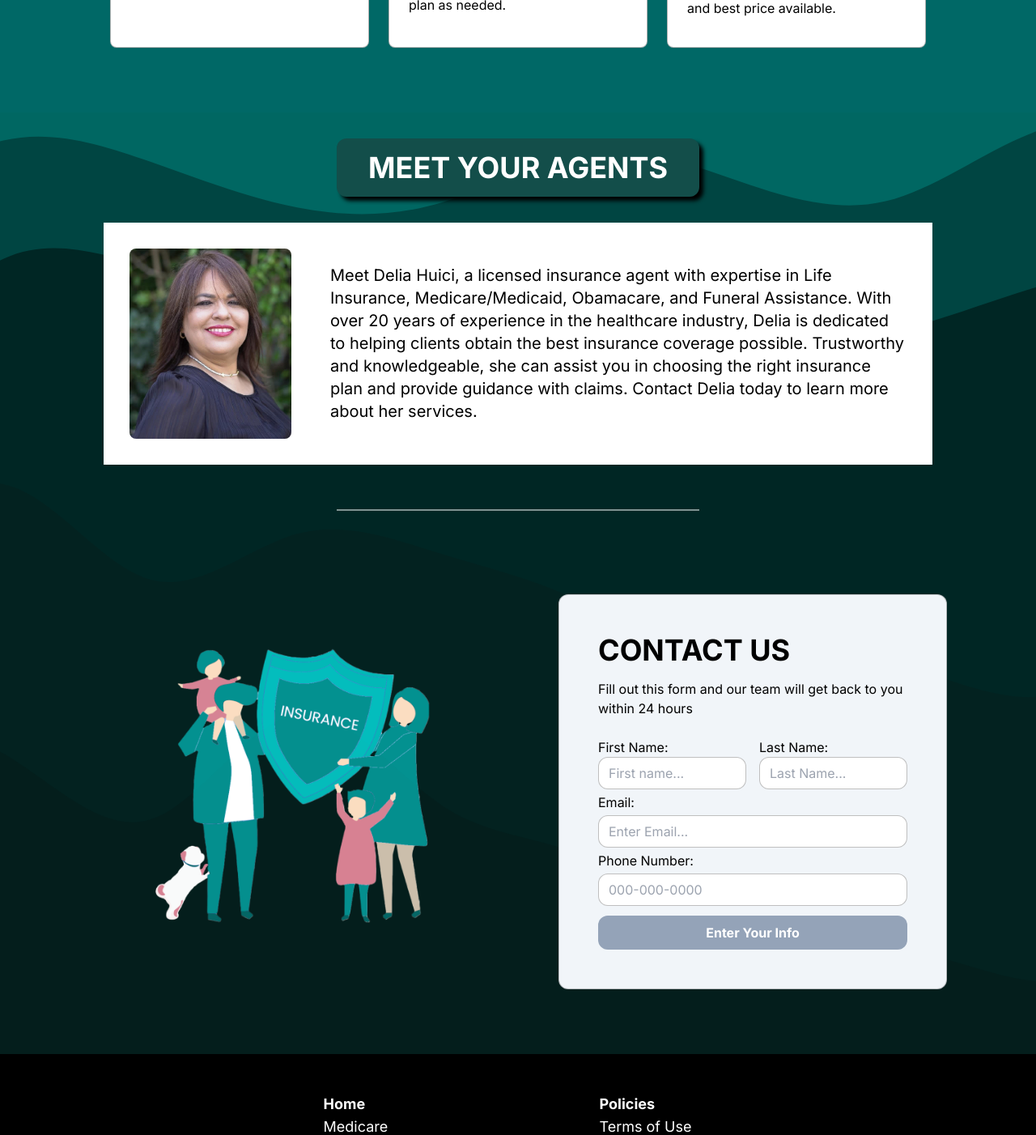
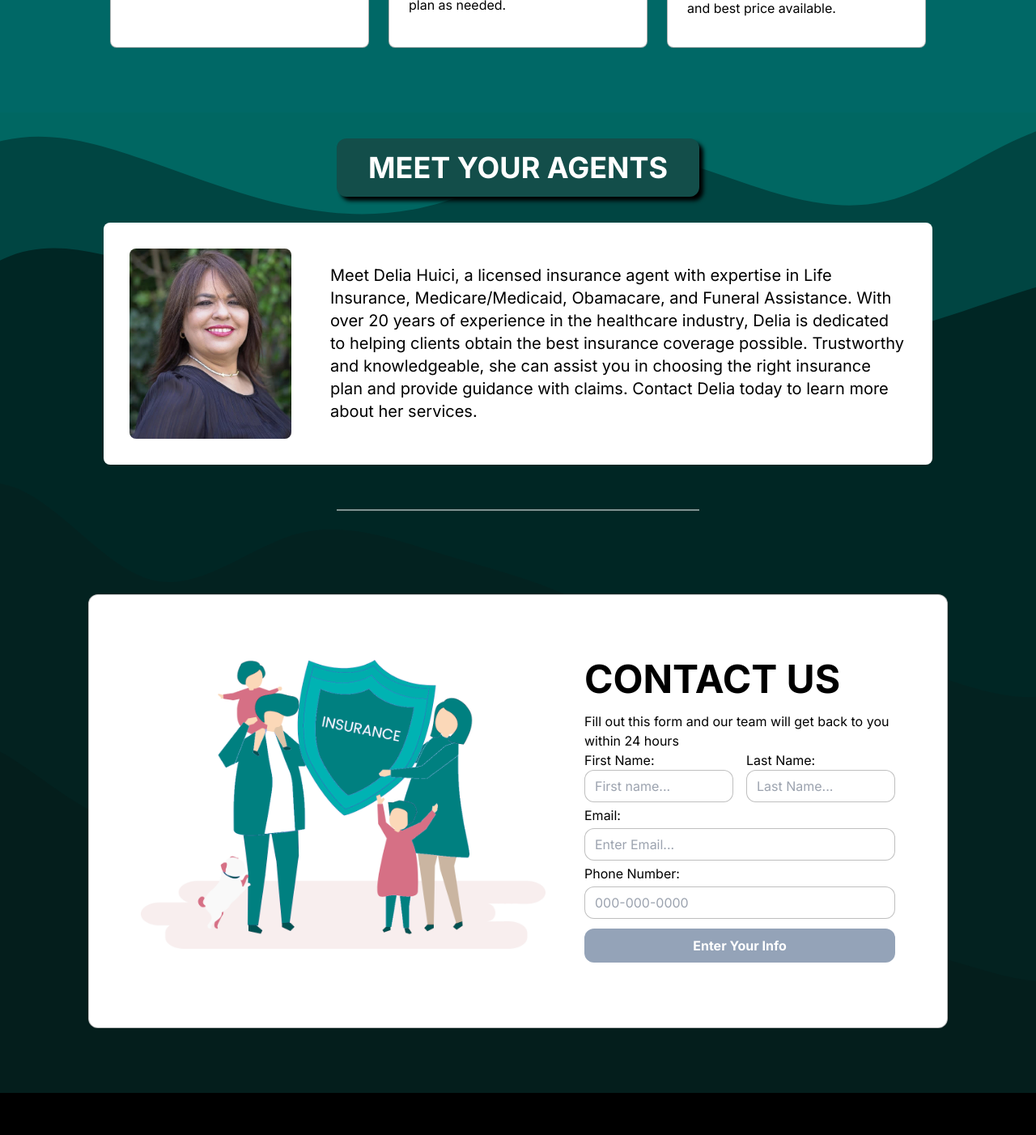
Before and after one commit to ballinyouup/leainsurance, a Next.js app: page / in a window 1280 px wide. Shown: the part 1666-3068 px from the top of the page at 81% size. Built offline with nearby package versions, Linux system fonts and the light colour scheme.

Commit message:
fixed responsive and card

```diff
--- a/app/components/Home/AboutSection/AboutSection.tsx
+++ b/app/components/Home/AboutSection/AboutSection.tsx
@@ -6,7 +6,7 @@ const AboutSection = () => {
 			<span className="z-10 w-full max-w-md rounded-xl bg-teal-900 p-4 text-center text-4xl font-bold uppercase text-white shadow-[5px_5px_5px] shadow-black">
 				Meet your Agents
 			</span>
-			<div className="z-10 flex w-full max-w-5xl flex-col items-center gap-12 bg-white p-8 lg:flex-row">
+			<div className="z-10 flex w-fit max-w-5xl flex-col items-center gap-12 rounded-lg bg-white p-8 lg:w-full lg:flex-row">
 				<Image
 					src={"/delia.jpg"}
 					alt={"Delia Huici Picture"}
--- a/app/components/Home/ContactSection/ContactCard.tsx
+++ b/app/components/Home/ContactSection/ContactCard.tsx
@@ -3,7 +3,7 @@ import { useState } from "react";
 import { toast } from "react-hot-toast";
 import { z } from "zod";
 import LoadingSpinner from "../../Loading/LoadingSpinner";
-
+import Image from "next/image";
 const firstName = z.string().min(2).max(32);
 const lastName = z.string().min(2).max(32);
 const email = z.string().email("Invalid Email").min(4).max(48);
@@ -57,9 +57,17 @@ const ContactCard = () => {
 	};
 
 	return (
-		<div className="z-10 flex h-full w-120 flex-col items-start justify-start gap-6 rounded-xl border border-black border-opacity-25 bg-slate-100 p-6 sm:p-12">
+		<div className="z-10 flex h-full w-fit flex-row items-start justify-start rounded-xl border border-black border-opacity-25 bg-white px-10 py-8 lg:w-fit lg:gap-12 lg:px-16 lg:py-20">
+			<Image
+				src="/family.png"
+				alt="Family Image"
+				width={500}
+				height={500}
+				className="z-10 hidden lg:block"
+			/>
+			<div>
 				<div className="flex w-full max-w-sm flex-col gap-4">
-				<span className="text-4xl font-bold uppercase text-black">
+					<span className="text-5xl font-bold uppercase text-black">
 						Contact Us
 					</span>
 					<span>
@@ -171,6 +179,7 @@ const ContactCard = () => {
 					</button>
 				</div>
 			</div>
+		</div>
 	);
 };
 
--- a/app/components/Home/ContactSection/ContactSection.tsx
+++ b/app/components/Home/ContactSection/ContactSection.tsx
@@ -1,27 +1,17 @@
 import ContactCard from "./ContactCard";
-import Image from "next/image";
 
 const ContactSection = () => {
 	return (
 		<section className="relative flex h-full w-full items-center justify-center gap-20 px-5 lg:flex-row lg:py-20">
-			<Image
-				src="/family.png"
-				alt="Family Image"
-				width={500}
-				height={500}
-				className="z-10 hidden mix-blend-screen lg:block"
-			/>
 			<ContactCard />
 
 			<svg
 				id="visual"
 				viewBox="0 0 960 540"
-				width="2000"
-				height="1600"
 				xmlns="http://www.w3.org/2000/svg"
 				xmlnsXlink="http://www.w3.org/1999/xlink"
 				version="1.1"
-				className="absolute -top-[725px] z-0 -scale-y-125"
+				className="absolute -top-[950px] z-0 h-[1600px] w-[2000px] -scale-y-125 max-[530px]:-top-[2000px] max-[530px]:h-[4000px] max-[530px]:w-[3200px] max-[364px]:-top-[2400px] lg:-top-[725px]"
 			>
 				<path
 					d="M0 87L14.5 107.8C29 128.7 58 170.3 87.2 190.2C116.3 210 145.7 208 174.8 194.5C204 181 233 156 262 163.2C291 170.3 320 209.7 349 213.2C378 216.7 407 184.3 436.2 169.2C465.3 154 494.7 156 523.8 143.5C553 131 582 104 611 96.7C640 89.3 669 101.7 698 101.7C727 101.7 756 89.3 785.2 86.7C814.3 84 843.7 91 872.8 99C902 107 931 116 945.5 120.5L960 125L960 0L945.5 0C931 0 902 0 872.8 0C843.7 0 814.3 0 785.2 0C756 0 727 0 698 0C669 0 640 0 611 0C582 0 553 0 523.8 0C494.7 0 465.3 0 436.2 0C407 0 378 0 349 0C320 0 291 0 262 0C233 0 204 0 174.8 0C145.7 0 116.3 0 87.2 0C58 0 29 0 14.5 0L0 0Z"
```
Also changed, not shown: public/family.png. Lines whose indentation alone changed are shown as unchanged.
